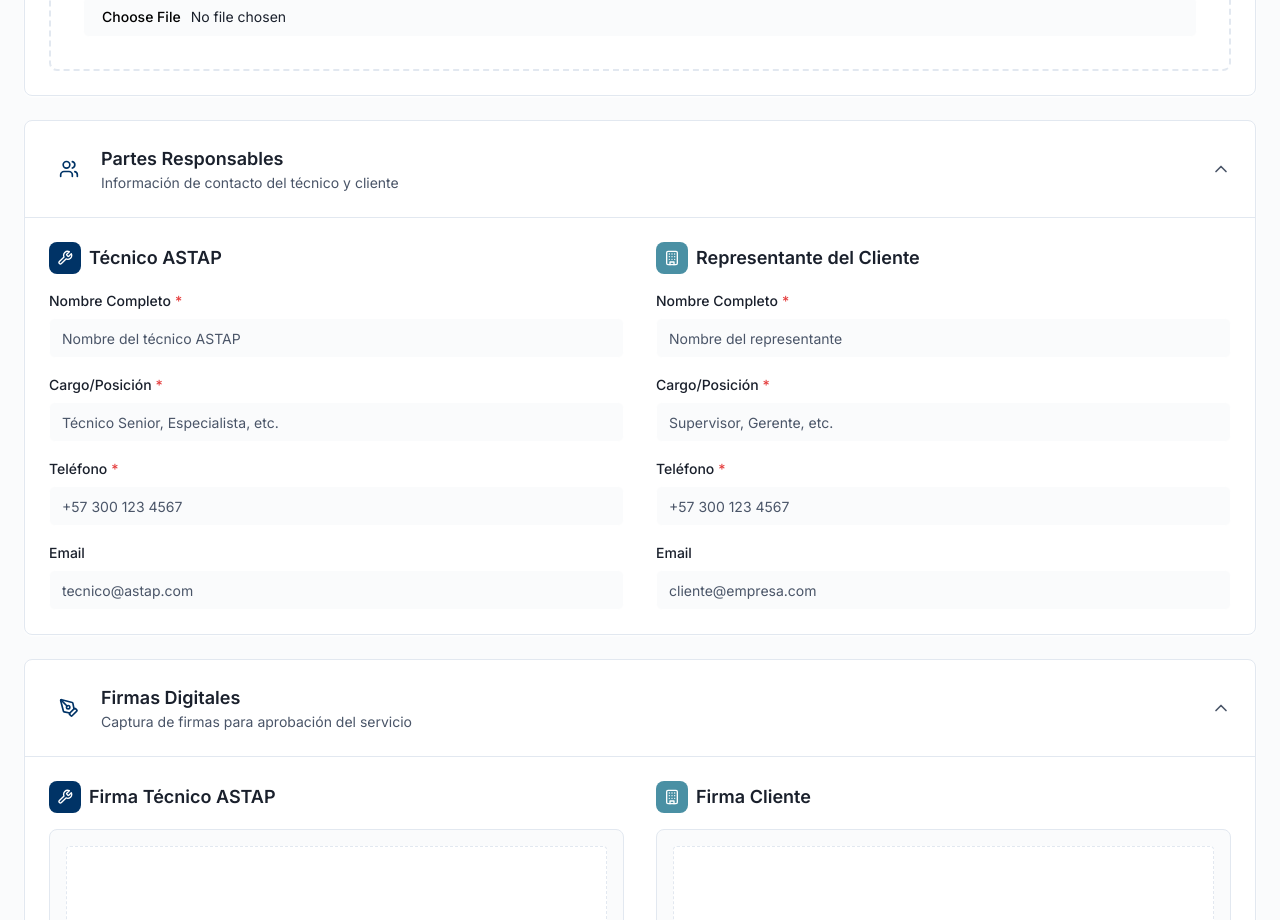
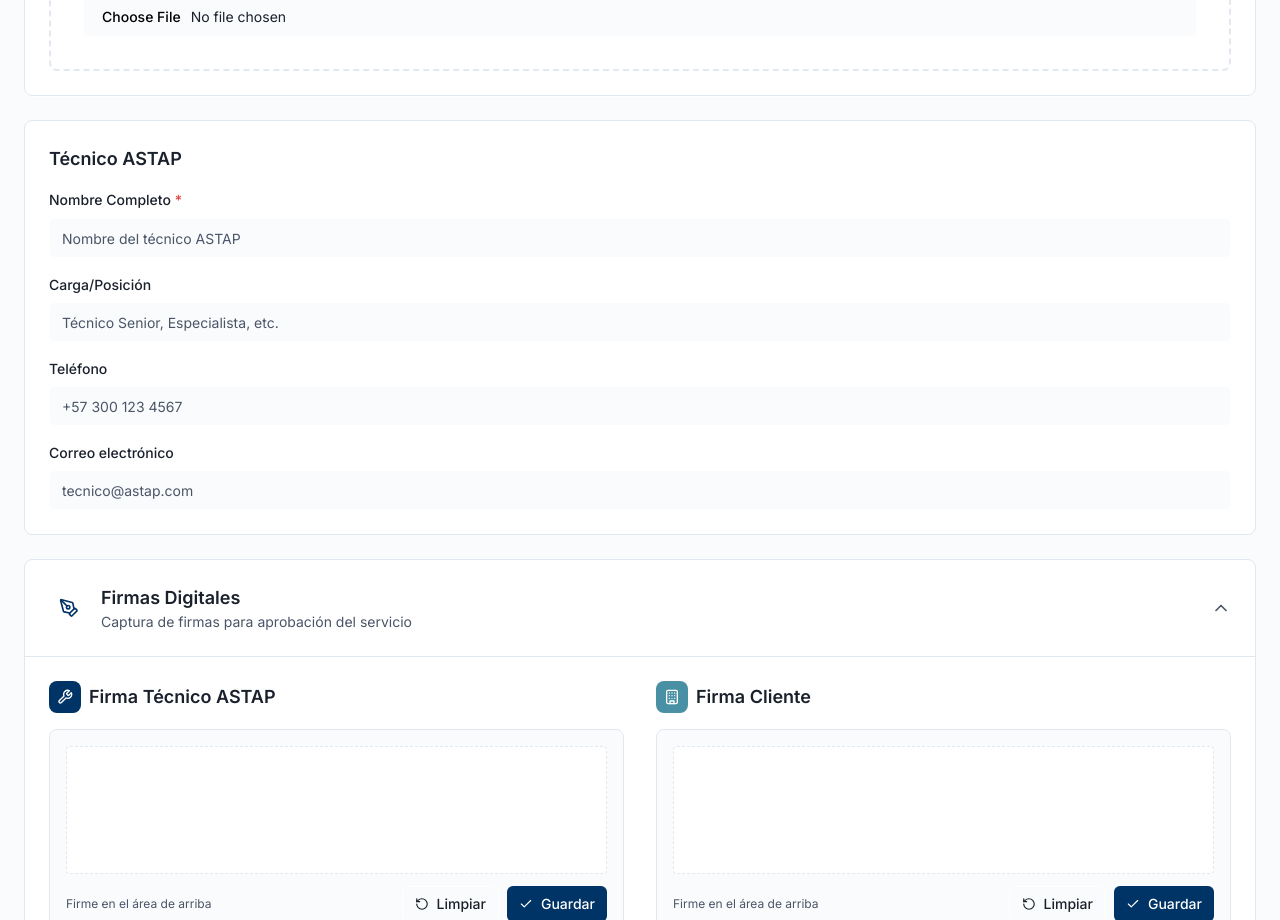
Before and after one commit to Djjasline/prueba-completa, a React (Vite) app: page /service-report-creation in a window 1280 px wide. Shown: the part 3660-4580 px from the top of the page. Built offline with nearby package versions, Linux system fonts and the light colour scheme.

Commit message:
Update ResponsiblePartiesSection.jsx

```diff
--- a/src/pages/service-report-creation/components/ResponsiblePartiesSection.jsx
+++ b/src/pages/service-report-creation/components/ResponsiblePartiesSection.jsx
@@ -1,151 +1,78 @@
-import React from 'react';
-import Input from '../../../components/ui/Input';
-import Icon from '../../../components/AppIcon';
+import React from "react";
+import Input from "../../../components/ui/Input";
+import { TECHNICIANS, findTechnician } from "../../../data/technicians";
 
-const ResponsiblePartiesSection = ({
-  formData,
-  updateFormData,
-  isCollapsed,
-  onToggleCollapse
-}) => {
-  const handleAstapChange = (field, value) => {
-    updateFormData('responsibleParties', {
-      ...formData?.responsibleParties,
-      astap: { ...formData?.responsibleParties?.astap, [field]: value }
-    });
-  };
+const ResponsiblePartiesSection = ({ formData, updateFormData }) => {
+  // Estado del técnico ASTAP dentro de responsibleParties
+  const astap = formData?.responsibleParties?.astap || {};
 
-  const handleClientChange = (field, value) => {
-    updateFormData('responsibleParties', {
-      ...formData?.responsibleParties,
-      client: { ...formData?.responsibleParties?.client, [field]: value }
+  const setAstap = (patch) => {
+    updateFormData("responsibleParties", {
+      ...(formData?.responsibleParties || {}),
+      astap: { ...(formData?.responsibleParties?.astap || {}), ...patch },
     });
   };
 
   return (
-    <div className="bg-card rounded-lg border border-border shadow-card">
-      <div
-        className="flex items-center justify-between p-6 cursor-pointer"
-        onClick={onToggleCollapse}
-      >
-        <div className="flex items-center space-x-3">
-          <div className="flex items-center justify-center w-10 h-10 bg-primary/10 rounded-lg">
-            <Icon name="Users" size={20} className="text-primary" />
-          </div>
-          <div>
-            <h3 className="text-lg font-semibold text-foreground">
-              Partes Responsables
-            </h3>
-            <p className="text-sm text-muted-foreground">
-              Información de contacto del técnico y cliente
-            </p>
-          </div>
-        </div>
-        <Icon
-          name={isCollapsed ? "ChevronDown" : "ChevronUp"}
-          size={20}
-          className="text-muted-foreground"
+    <div className="bg-card rounded-lg border border-border p-6 space-y-4">
+      <h3 className="text-lg font-semibold text-foreground">Técnico ASTAP</h3>
+
+      {/* Nombre completo con <datalist> */}
+      <div className="space-y-2">
+        <label className="text-sm font-medium text-foreground">
+          Nombre Completo <span className="text-destructive">*</span>
+        </label>
+        <input
+          className="flex h-10 w-full rounded-md border border-input bg-background px-3 py-2 text-sm ring-offset-background placeholder:text-muted-foreground focus-visible:outline-none focus-visible:ring-2 focus-visible:ring-ring focus-visible:ring-offset-2"
+          type="text"
+          placeholder="Nombre del técnico ASTAP"
+          value={astap?.name || ""}
+          onChange={(e) => {
+            const name = e.target.value;
+            setAstap({ name });
+            const t = findTechnician(name);
+            if (t) setAstap({ name: t.name, phone: t.phone, email: t.email });
+          }}
+          onBlur={(e) => {
+            const t = findTechnician(e.target.value);
+            if (t) setAstap({ name: t.name, phone: t.phone, email: t.email });
+          }}
+          list="tech-list-astap"
+          autoComplete="off"
+          required
         />
-      </div>
-      {!isCollapsed && (
-        <div className="px-6 pb-6 border-t border-border">
-          <div className="grid grid-cols-1 lg:grid-cols-2 gap-8 mt-6">
-            {/* ASTAP Technician */}
-            <div className="space-y-4">
-              <div className="flex items-center space-x-2 mb-4">
-                <div className="flex items-center justify-center w-8 h-8 bg-primary rounded-lg">
-                  <Icon name="Wrench" size={16} className="text-primary-foreground" />
-                </div>
-                <h4 className="text-lg font-semibold text-foreground">
-                  Técnico ASTAP
-                </h4>
+        <datalist id="tech-list-astap">
+          {TECHNICIANS.map((t) => (
+            <option key={t.name} value={t.name}>
+              {t.phone} — {t.email}
+            </option>
+          ))}
+        </datalist>
       </div>
 
       <Input
-                label="Nombre Completo"
-                type="text"
-                placeholder="Nombre del técnico ASTAP"
-                value={formData?.responsibleParties?.astap?.name}
-                onChange={(e) => handleAstapChange('name', e?.target?.value)}
-                required
-              />
-
-              <Input
-                label="Cargo/Posición"
+        label="Carga/Posición"
         type="text"
         placeholder="Técnico Senior, Especialista, etc."
-                value={formData?.responsibleParties?.astap?.position}
-                onChange={(e) => handleAstapChange('position', e?.target?.value)}
-                required
+        value={astap?.position || ""}
+        onChange={(e) => setAstap({ position: e.target.value })}
       />
 
       <Input
         label="Teléfono"
         type="tel"
         placeholder="+57 300 123 4567"
-                value={formData?.responsibleParties?.astap?.phone}
-                onChange={(e) => handleAstapChange('phone', e?.target?.value)}
-                required
+        value={astap?.phone || ""}
+        onChange={(e) => setAstap({ phone: e.target.value })}
       />
 
       <Input
-                label="Email"
+        label="Correo electrónico"
         type="email"
         placeholder="tecnico@astap.com"
-                value={formData?.responsibleParties?.astap?.email}
-                onChange={(e) => handleAstapChange('email', e?.target?.value)}
+        value={astap?.email || ""}
+        onChange={(e) => setAstap({ email: e.target.value })}
       />
-            </div>
-
-            {/* Client Representative */}
-            <div className="space-y-4">
-              <div className="flex items-center space-x-2 mb-4">
-                <div className="flex items-center justify-center w-8 h-8 bg-secondary rounded-lg">
-                  <Icon name="Building" size={16} className="text-secondary-foreground" />
-                </div>
-                <h4 className="text-lg font-semibold text-foreground">
-                  Representante del Cliente
-                </h4>
-              </div>
-
-              <Input
-                label="Nombre Completo"
-                type="text"
-                placeholder="Nombre del representante"
-                value={formData?.responsibleParties?.client?.name}
-                onChange={(e) => handleClientChange('name', e?.target?.value)}
-                required
-              />
-
-              <Input
-                label="Cargo/Posición"
-                type="text"
-                placeholder="Supervisor, Gerente, etc."
-                value={formData?.responsibleParties?.client?.position}
-                onChange={(e) => handleClientChange('position', e?.target?.value)}
-                required
-              />
-
-              <Input
-                label="Teléfono"
-                type="tel"
-                placeholder="+57 300 123 4567"
-                value={formData?.responsibleParties?.client?.phone}
-                onChange={(e) => handleClientChange('phone', e?.target?.value)}
-                required
-              />
-
-              <Input
-                label="Email"
-                type="email"
-                placeholder="cliente@empresa.com"
-                value={formData?.responsibleParties?.client?.email}
-                onChange={(e) => handleClientChange('email', e?.target?.value)}
-              />
-            </div>
-          </div>
-        </div>
-      )}
     </div>
   );
 };
```
Lines whose indentation alone changed are shown as unchanged.
